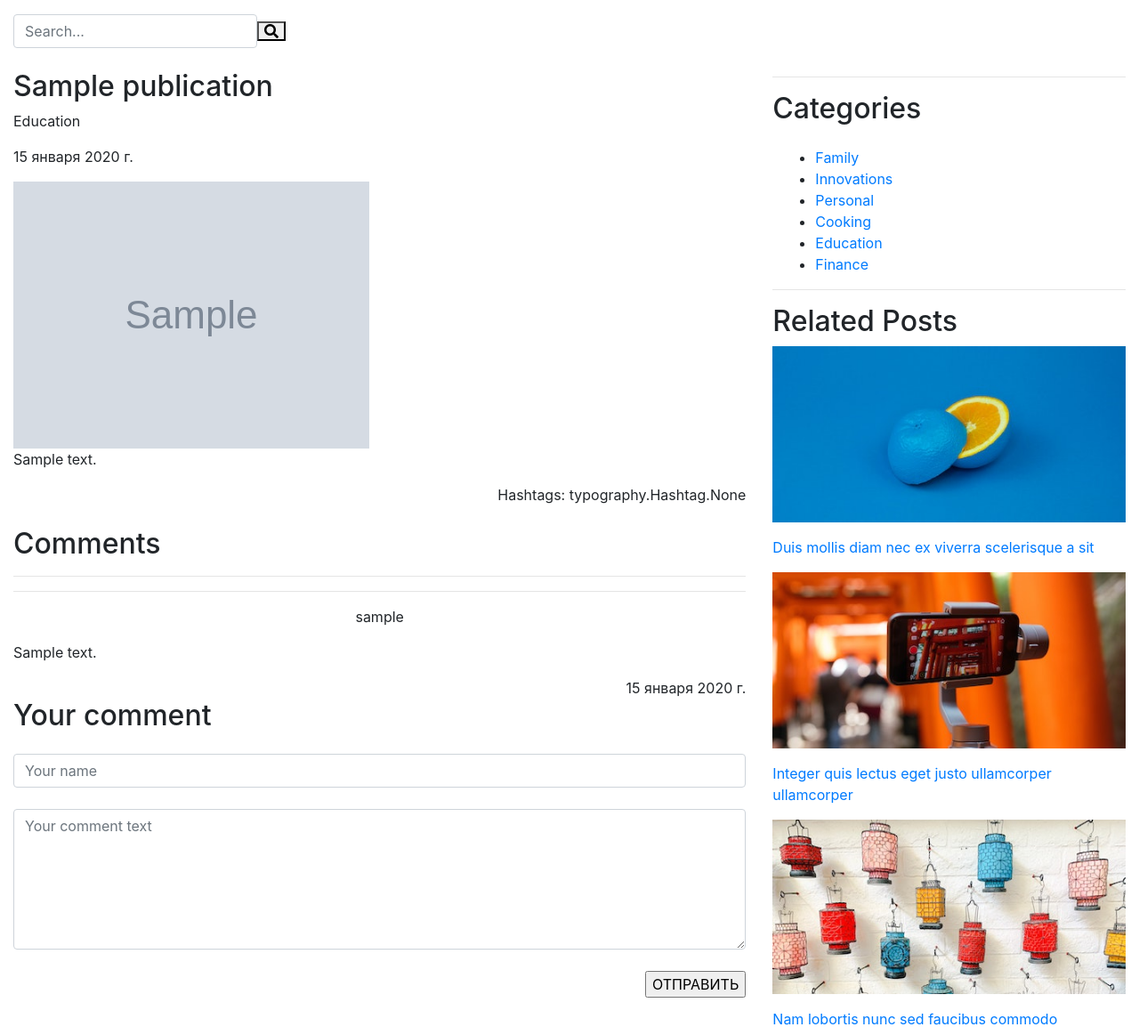
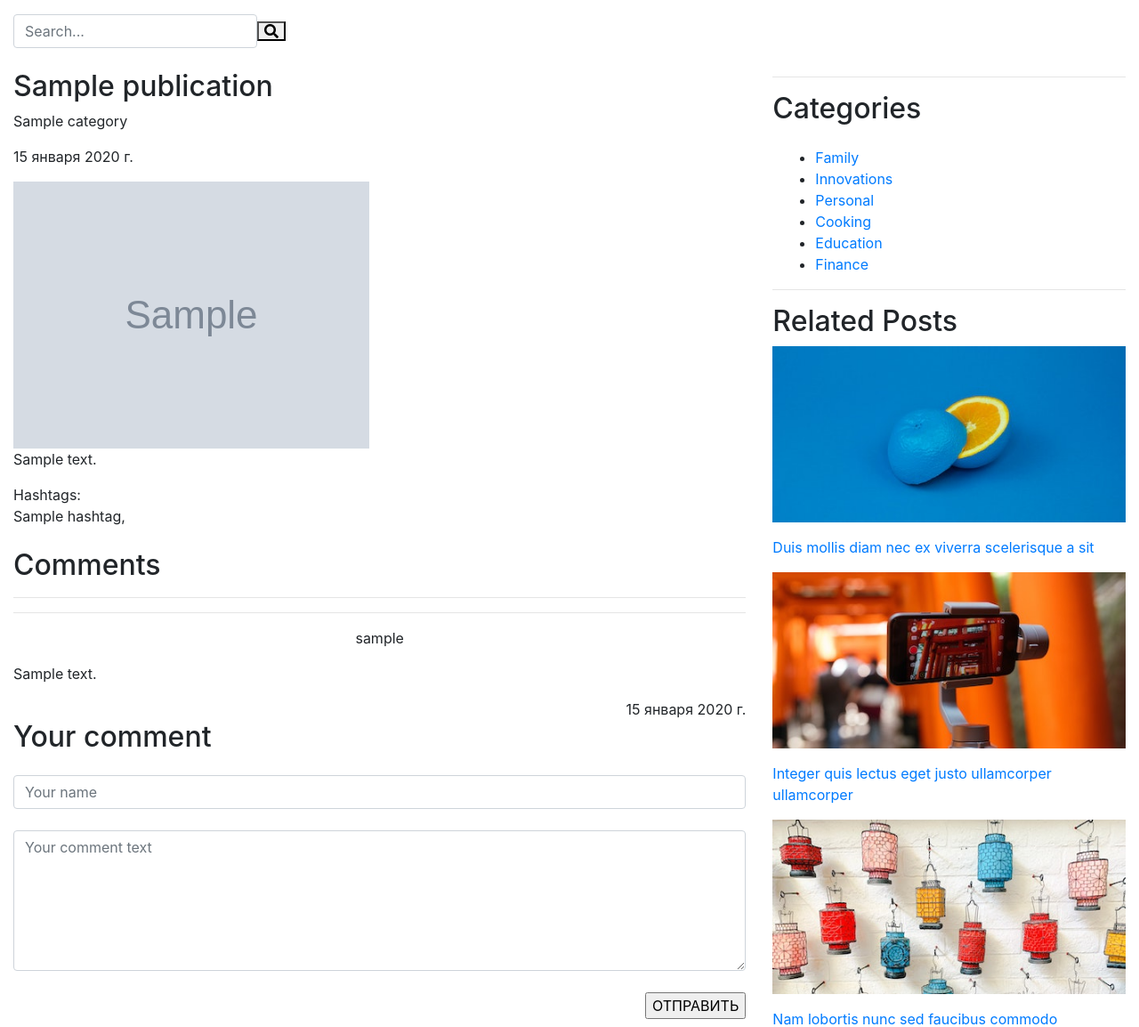
Before and after one commit to TagAgent/Super_Info_Site, a Django app: page /publication-detail/1/ in a window 1280 px wide. Shown: the part 182-1336 px from the top of the page at 89% size. Run offline with Django 5.2, Linux system fonts and the light colour scheme; tables that the repository leaves empty hold one stand-in row (values such as "Sample post"); grey boxes marked "Sample" are stand-in pictures; some libraries are stand-ins or nearby versions.

Commit message:
hashtags are visible and categories are added with

```diff
--- a/templates/publication-detail.html
+++ b/templates/publication-detail.html
@@ -44,7 +44,7 @@
                     <div class="tm-post-full">
                         <div class="mb-4">
                             <h2 class="pt-2 tm-color-primary tm-post-title">{{ publication.title }}</h2>
-                            <p class="tm-mb-40">Education</p>
+                            <p class="tm-mb-40">{{ publication.category.title }}</p>
                             <p class="tm-mb-40">{{ publication.created_date }}</p>
 
                             <img src="{{ publication.image.url }}" alt="Image" class="img-fluid">
@@ -52,7 +52,10 @@
                             <p>
                                 {{ publication.description }}
                             </p>
-                            <span class="d-block text-right tm-color-primary">Hashtags: {{ publication.hashtags }}</span>
+                            <span class="d-block text-left tm-color-primary">Hashtags:</span>
+                            {% for item in publication.hashtags.all %}
+                            <span class="tm-color-primary">{{ item.title }}, </span>
+                            {% endfor %}
                         </div>
 
                         <!-- Comments -->
--- a/typography/models.py
+++ b/typography/models.py
@@ -32,6 +32,7 @@ class Publication(models.Model):
     description = models.TextField(verbose_name='Полное содержание')
     image = models.ImageField(verbose_name='Изображение')
     created_date = models.DateField(verbose_name='Дата создания', auto_now_add=True)
+    is_hidden = models.BooleanField(verbose_name='Скрыта', default=False)
 
     class Meta:
         verbose_name_plural = 'Публикации'
@@ -43,3 +44,7 @@ class PublicationComment(models.Model):
     user_name = models.CharField(verbose_name='Имя автора', max_length=50, default='anonymous')
     text = models.TextField(verbose_name='Текст', default='I hacked this world')
     created_date = models.DateField(verbose_name='Дата создания', auto_now_add=True)
+
+    class Meta:
+        verbose_name_plural = 'Комментарии'
+        verbose_name = 'Комментарий'
--- a/typography/views.py
+++ b/typography/views.py
@@ -9,7 +9,7 @@ class HomeView(TemplateView):
 
     def get_context_data(self, **kwargs):
         context = {
-            'publication_list': Publication.objects.all()
+            'publication_list': Publication.objects.filter(is_hidden=False)
         }
         return context
 
```
Also changed, not shown: templates/index.html (+5 -2 lines), typography/admin.py (+6 -2 lines), typography/migrations/0006_alter_publicationcomment_options_and_more.py (added), typography/migrations/0007_alter_publication_is_hidden.py (added).
